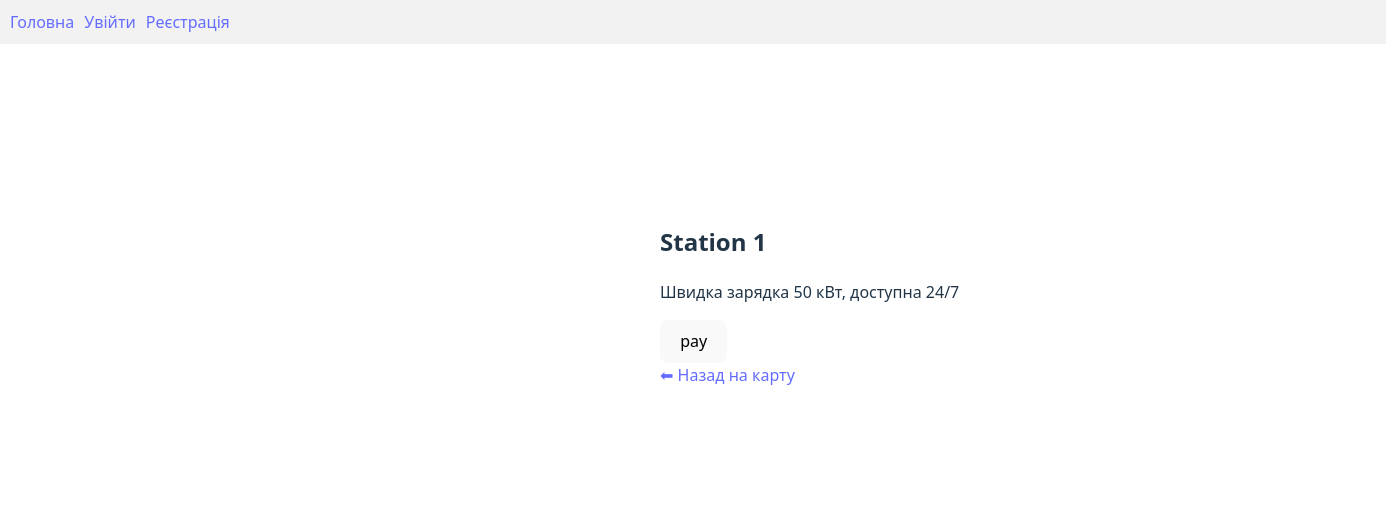
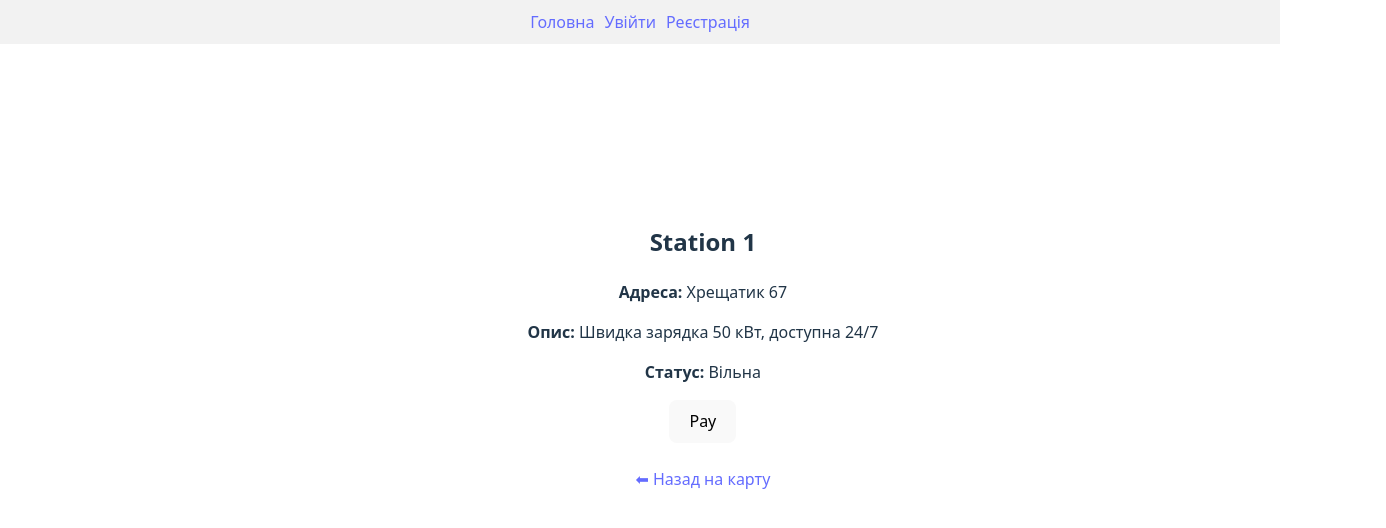
Before and after one commit to YuliaDyka/PowerStation, a React (Vite) app: page /station/1 in a window 1280 px wide. Shown: the top 528 px of the page, 1386 px wide, since content can reach past the window. Built offline with nearby package versions, Linux system fonts and the light colour scheme.

Commit message:
add zooming to station

```diff
--- a/src/App.css
+++ b/src/App.css
@@ -1,10 +1,11 @@
 #root {
   width: 1280px;
   margin: 0 auto;
-  padding: 2rem;
+
   text-align: center;
+  width: 100%;
 }
-
+/*
 .logo {
   height: 6em;
   padding: 1.5em;
@@ -39,7 +40,7 @@
 
 .read-the-docs {
   color: #888;
-}
+} */
 
 /* html, body, #root {
   height: 100%;
--- a/src/App.tsx
+++ b/src/App.tsx
@@ -4,6 +4,7 @@ import Login from "./pages/LoginPage";
 import Register from "./pages/SignupPage";
 import NavBar from "../src/assets/NavBar";
 import StationPage from "./pages/StationPage";
+import "./App.css"
 // import { Link } from "react-router-dom";
 
 export default function App() {
--- a/src/assets/map.tsx
+++ b/src/assets/map.tsx
@@ -1,34 +1,58 @@
-import { MapContainer, TileLayer, Marker, Popup } from "react-leaflet";
+import { MapContainer, TileLayer, Marker, Popup, useMap } from "react-leaflet";
 import "leaflet/dist/leaflet.css";
 import type { LatLngExpression } from "leaflet";
 import { Link } from "react-router-dom";
 import { stations } from "../data/stations";
+import  { useState, useEffect } from "react"
+
+function MapCenter({ center, zoom = 15 }: { center: LatLngExpression; zoom?: number }) {
+  const map = useMap();
+  useEffect(() => {
+    if (center) {
+      map.setView(center, zoom);
+    }
+  }, [center, zoom, map]);
+  return null;
+}
+
 
 export default function Map() {
   // Задаємо тип явно
-  const position: LatLngExpression = [50.4501, 30.5234];
+  const initialCenter: LatLngExpression = [50.4501, 30.5234];
+  const [center, setCenter] = useState<LatLngExpression>(initialCenter);
+
 
    return (
-    <MapContainer center={position} zoom={12} style={{ height: "91.5vh", width: "100vw" }}>
+    <div style={{ height: "91.5vh", width: "100vw" }}>
+      <MapContainer center={center} zoom={12} style={{ height: "100%", width: "100%" }}>
         <TileLayer
           attribution='&copy; <a href="https://www.openstreetmap.org/">OpenStreetMap</a>'
           url="https://{s}.tile.openstreetmap.org/{z}/{x}/{y}.png"
         />
 
+        {/* Компонент, що керує реальним переміщенням карти */}
+        <MapCenter center={center} zoom={15} />
+
         {stations.map((station) => (
           <Marker
             key={station.id}
             position={station.coords as LatLngExpression}
+            eventHandlers={{
+              click: () => {
+                // при кліку центруємо карту на цю станцію
+                setCenter(station.coords as LatLngExpression);
+              },
+            }}
           >
             <Popup>
-            <b style={{fontSize:"23px"}}>{station.name}</b>
-            <br />
-            <b>*Street name</b>
-            <br />
+              <b style={{ fontSize: "18px" }}>{station.name}</b>
+              <p>{station.address}</p>
+              <p>{station.status}</p>
               <Link to={`/station/${station.id}`}>Детальніше</Link>
             </Popup>
           </Marker>
         ))}
       </MapContainer>
+    </div>
   );
 }
--- a/src/data/stations.ts
+++ b/src/data/stations.ts
@@ -5,6 +5,8 @@ export interface Station {
     name: string;
     coords: LatLngExpression;
     description: string;
+    status: string;
+    address: string;
 }
 
 export const stations: Station[] = [
@@ -13,11 +15,24 @@ export const stations: Station[] = [
     name: "Station 1",
     coords: [50.4501, 30.5234,],
     description: "Швидка зарядка 50 кВт, доступна 24/7",
+    status: "Вільна",
+    address: "Хрещатик 67"
   },
   {
     id: 2,
     name: "Station 2",
     coords: [50.4601, 30.5134],
     description: "Зарядка 22 кВт, парковка платна",
+    status: "Зайнята",
+    address: "Андріївський узвіз 43"
   },
+
+  {
+  id: 3,
+  name: "Станція №3",
+  coords: [50.3960, 30.6334],
+  description: "Зарядка 100 кВт, парковка для 2 авто",
+  address: "м. Київ, проспект Григоренка, 38А",
+  status: "Вільна",
+},
 ];
--- a/src/pages/LoginPage.tsx
+++ b/src/pages/LoginPage.tsx
@@ -3,7 +3,7 @@
 
 function LoginPage() {
   return (
-    <p>login page</p>
+    <p>log in page</p>
   );
 }
 export default LoginPage;
--- a/src/pages/StationPage.tsx
+++ b/src/pages/StationPage.tsx
@@ -10,11 +10,15 @@ export default function StationPage() {
   }
 
   return (
-    <div style={{ height:"50vh", width:"56.7vw", paddingTop:"160px", paddingLeft:"660px" }}>
+    <div style={{ height:"50vh", width:"56.7vw", paddingTop:"160px", paddingLeft:"340px" }}>
       <h2>{station.name}</h2>
-      <p>{station.description}</p>
-      <button>pay</button>
-      <br></br>
+      <p><b>Адреса:</b> {station.address}</p>
+      <p><b>Опис:</b> {station.description}</p>
+      <p><b>Статус:</b> {station.status}</p>
+      <button onClick={() => alert("Оплата ще в розробці 😅")}>
+        Pay
+      </button>
+      <br /><br />
       <Link to="/">⬅ Назад на карту</Link>
     </div>
   );
```
Also changed, not shown: src/assets/MapCenter.tsx (added, +20 -0 lines). Lines whose indentation alone changed are shown as unchanged.
